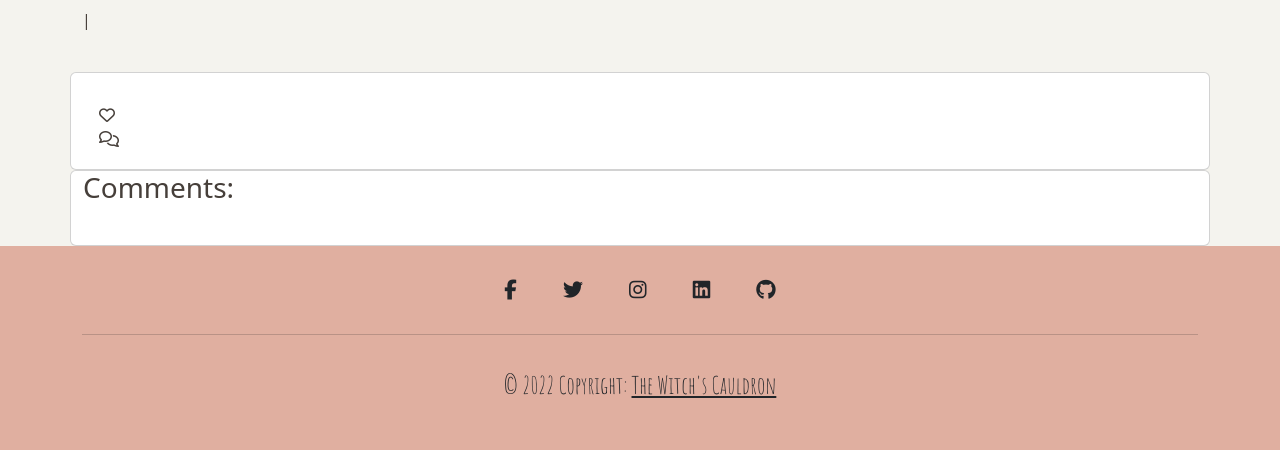
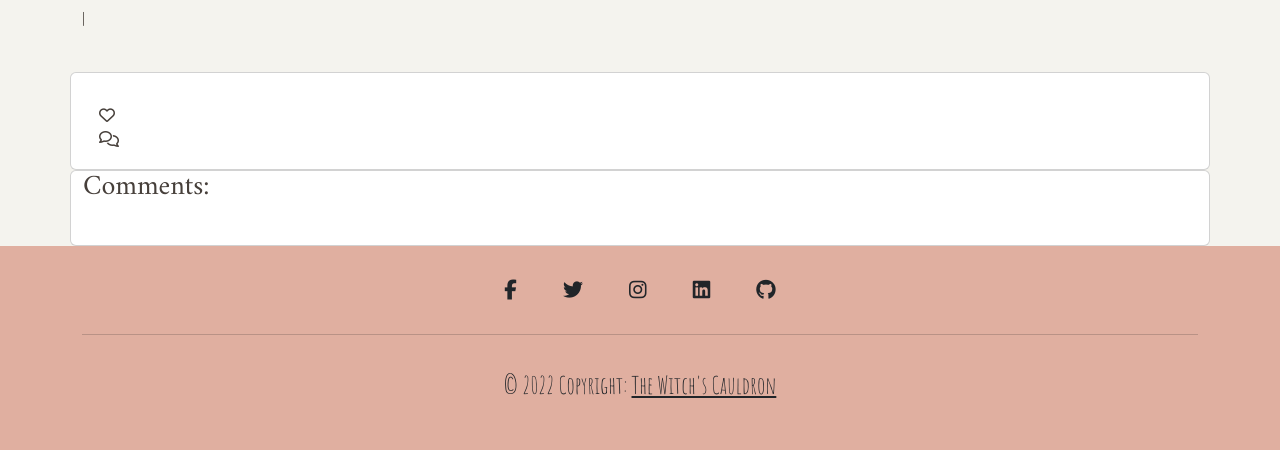
Before and after one commit to rachel-o-donnell/the-witchs-cauldron, a Django app: template templates/spell_detail.html in a window 1280 px wide. Shown: the part 80-530 px from the top of the page. Run offline with Django 3.2, Linux system fonts and the light colour scheme; the template is opened without the code that fills it, so the values that code supplies are empty; some libraries are stand-ins or nearby versions.

Commit message:
Add basic style to spelldetail.html

```diff
--- a/static/css/style.css
+++ b/static/css/style.css
@@ -19,7 +19,9 @@ footer {
     font-size: 1.5rem;
 }
 
-.card-body {
+.card-body,
+.font,
+h3 {
     font-family: 'Amiri', serif;
     color: #463F3A;
 }
@@ -32,6 +34,7 @@ footer {
     color: #E0AFA0;
 }
 
+h1,
 h2 {
     font-family: 'Amatic SC', cursive;
 }
--- a/templates/spell_detail.html
+++ b/templates/spell_detail.html
@@ -1,7 +1,7 @@
 {% extends "base.html" %}
 
 {% block content %}
-<div class="container">
+<div class="container font">
     <div class="row">
         <h1 class="post-title">{{ post.title }}</h1>
         <p class="post-subtitle">{{ post.creator }} | {{ post.created_on }}</p>
```
